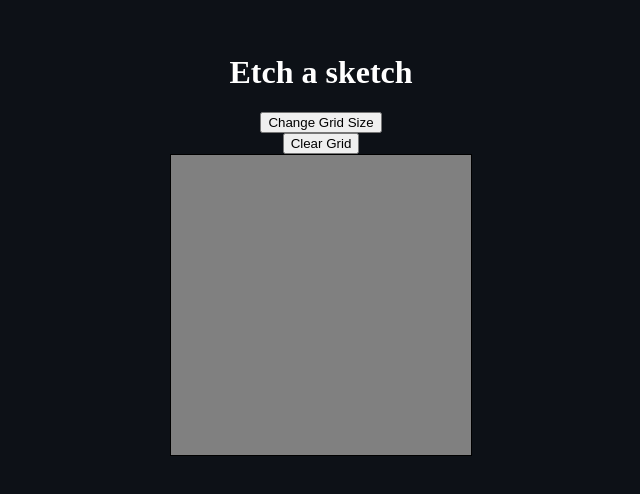
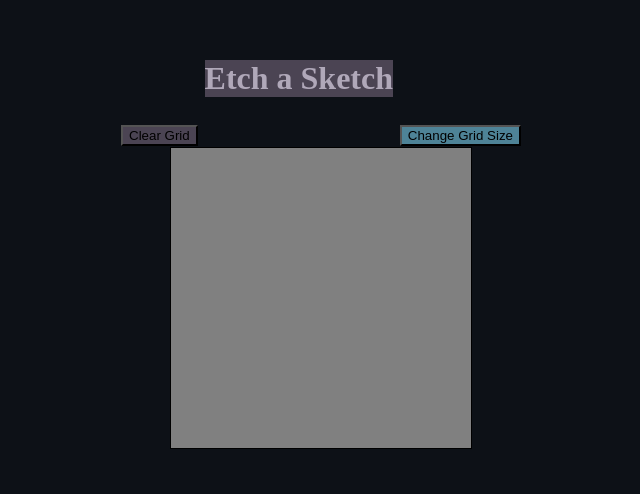
Before and after one commit to A71TH3G04T/Etch-a-Sketch, a plain HTML site: page index.html in a window 1280 px wide. Shown: the part 144-638 px from the top of the page, without its empty margins (319-959 px from the left). Drawn offline with Linux system fonts and the light colour scheme.

Commit message:
updated index.html and style.css

```diff
--- a/index.html
+++ b/index.html
@@ -7,15 +7,16 @@
     <title>Document</title>
     <link rel="stylesheet" href="style.css">
     <script src="script.js" defer></script>
-
-
 </head>
 
 <body>
 
-        <h1>Etch a sketch</h1>
+    <div id="header">
+        <button id="clearGrid">Clear Grid</button>
+        <h1>Etch a Sketch</h1>
         <button id="gridSize">Change Grid Size</button>
-        <button id="clearGrid">Clear Grid</button>
+    </div>
+
     <div id="container"></div>
 
 </body>
--- a/style.css
+++ b/style.css
@@ -22,3 +22,25 @@ body {
 #container div:hover {
   background-color: darkgray;
 }
+
+#header {
+  display: flex;
+  align-items: center;
+  justify-content: space-between;
+  width: 100%;
+  max-width: 400px;
+}
+
+#clearGrid{
+  margin-top: 85px;
+  background-color:#4b4453;
+}
+#gridSize {
+    margin-top: 85px;
+    background-color: #4e8397;
+}
+h1{
+  margin-bottom: 50px;
+  background-color: #4b4453;
+  color: #b0a8b9;
+}
```
Lines whose indentation alone changed are shown as unchanged.
